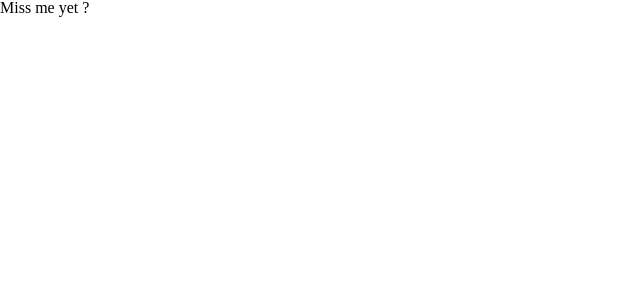
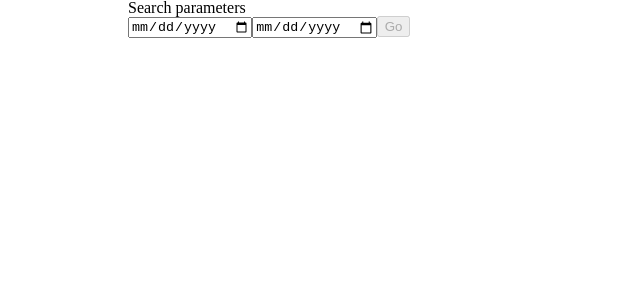
Before and after one commit to nickojs/near-earth-objects, a React (Create React App) app: page / in a window 1280 px wide. Shown: the top 300 px of the page, without its empty margins (0-640 px from the left). Built offline with nearby package versions, Linux system fonts and the light colour scheme.

Commit message:
Mocked Theme component, added to the main App, along with Search component

```diff
--- a/src/App.js
+++ b/src/App.js
@@ -1,10 +1,14 @@
 import React from 'react';
+import Theme from './Theme';
+import Search from './components/search/search';
 
 function App() {
   return (
-    <div>
-      <h1> Miss me yet ? </h1>
-    </div>
+    <Theme>
+      <div style={{ width: '80%', maxWidth: '1200px', margin: '0 auto' }}>
+        <Search />
+      </div>
+    </Theme>
   );
 }
 
--- /dev/null
+++ b/src/Theme.js
@@ -0,0 +1,12 @@
+import React from 'react';
+import { ThemeProvider } from 'styled-components';
+
+const theme = {
+  // to be defined...
+};
+
+const Theme = ({ children }) => (
+  <ThemeProvider theme={theme}>{children}</ThemeProvider>
+);
+
+export default Theme;
```
